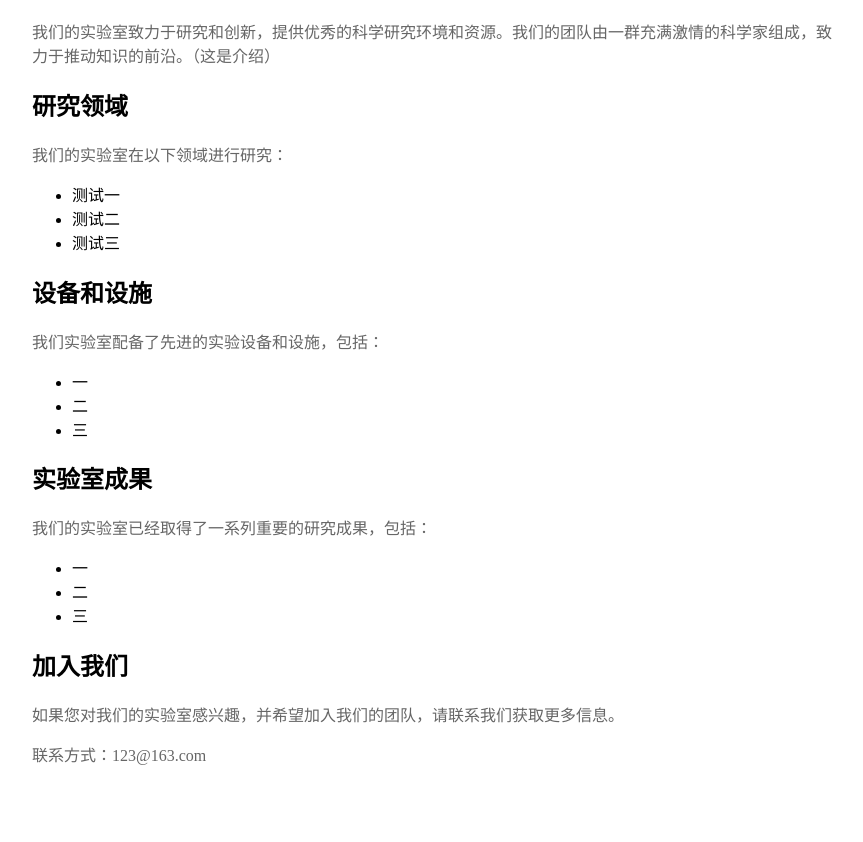
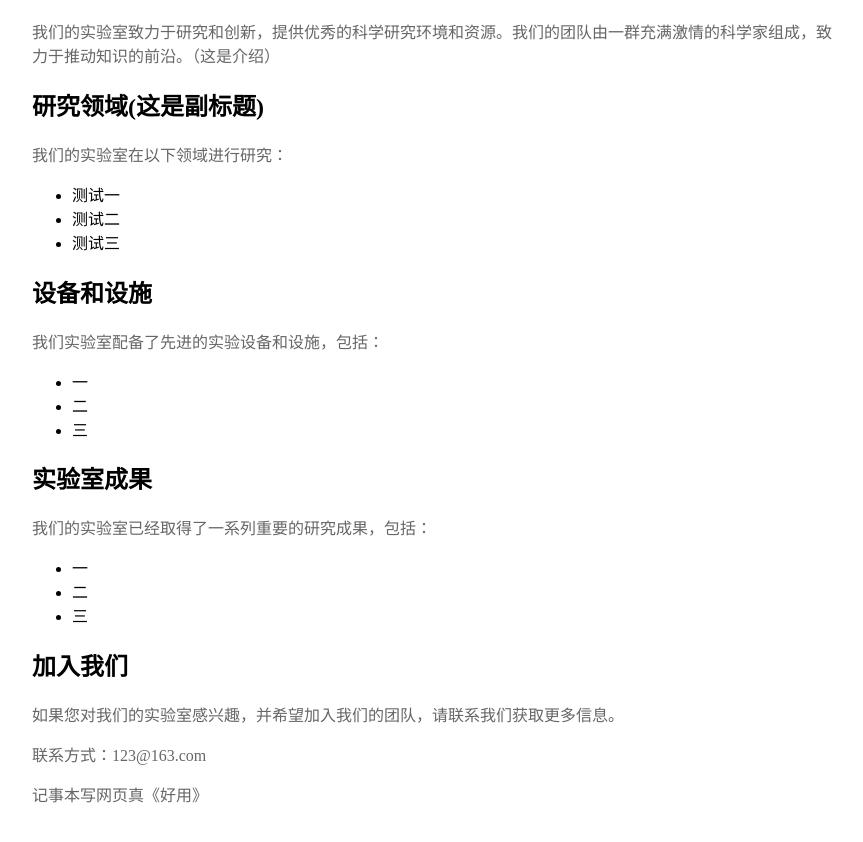
Before and after one commit to Lin-emm/Lin-emm.github.io, a plain HTML site: page index.html in a window 1280 px wide. Shown: the part 98-940 px from the top of the page, without its empty margins (208-1071 px from the left). Before the commit the page ends 908 px from the top, so only its background shows below. Drawn offline with Linux system fonts and the light colour scheme.

Commit message:
Update index.html

```diff
--- a/index.html
+++ b/index.html
@@ -42,7 +42,7 @@
 
 		<p>我们的实验室致力于研究和创新，提供优秀的科学研究环境和资源。我们的团队由一群充满激情的科学家组成，致力于推动知识的前沿。（这是介绍）</p>
 
-		<h2>研究领域</h2>
+		<h2>研究领域(这是副标题)</h2>
 
 		<p>我们的实验室在以下领域进行研究：</p>
 
@@ -90,6 +90,8 @@
 
 		<p>联系方式：123@163.com</p>
 
+		<p>记事本写网页真《好用》</p>
+
 	</div>
 
 </body>
```
